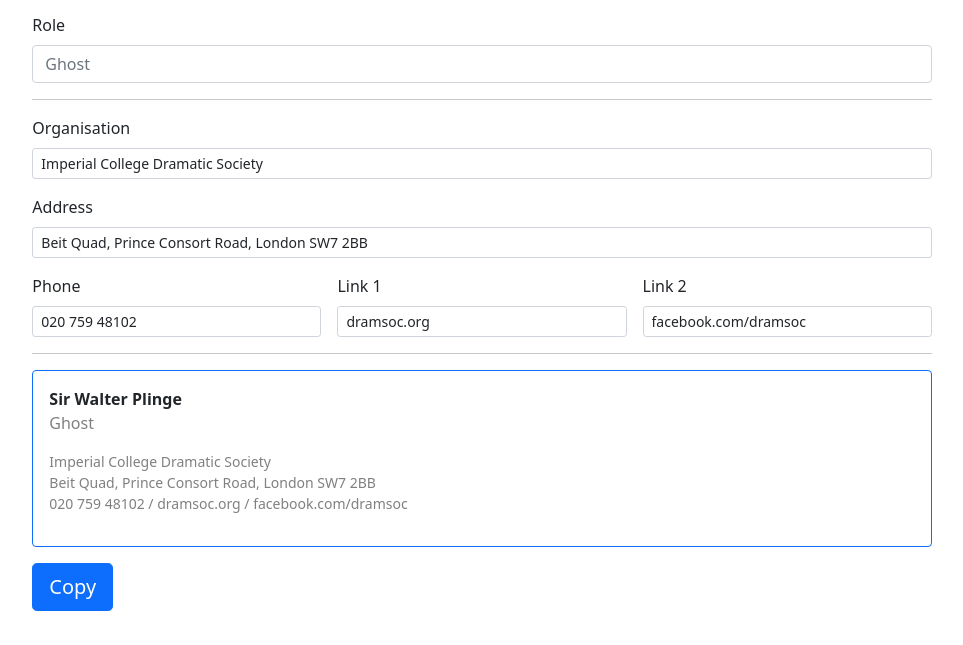
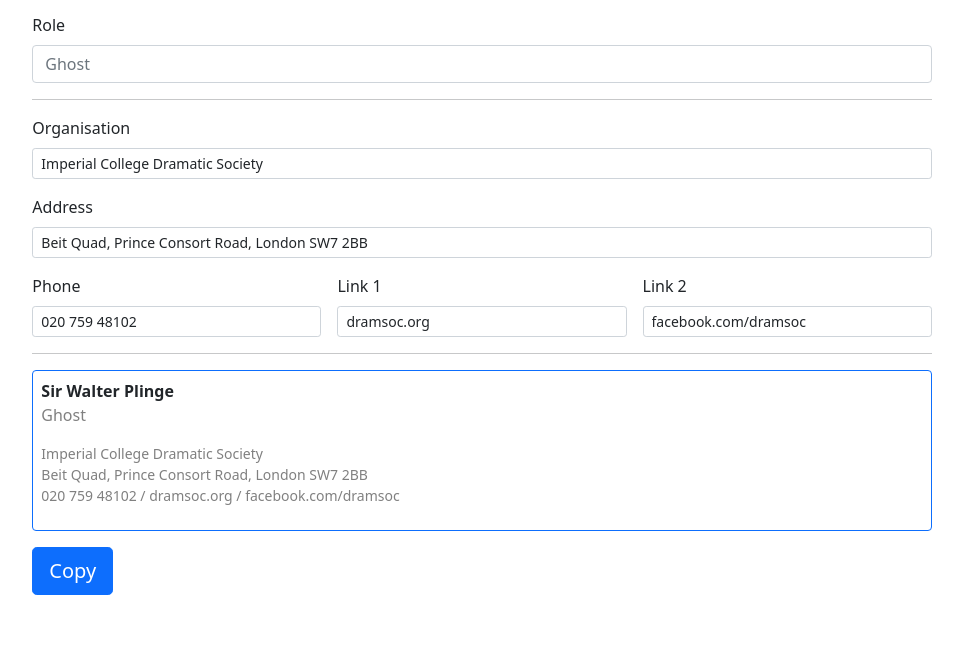
Before and after one commit to dramsoc/email-signature-generator, a plain HTML site: page index.html in a window 1280 px wide. Shown: the part 155-800 px from the top of the page, without its empty margins (158-1121 px from the left). Drawn offline with nearby package versions, Linux system fonts and the light colour scheme.

Commit message:
adjust spacing

```diff
--- a/index.html
+++ b/index.html
@@ -7,7 +7,7 @@
     </head>
     <body>
         <div class="container-md">
-            <div class="row justify-content-md-center align-items-center p-3">
+            <div class="row justify-content-md-center align-items-center p-3 mb-3">
                 <div class="col-sm-12 col-md-10">
                     <h1>DramSoc Email Signature Generator</h1>
                     <form>
@@ -44,7 +44,7 @@
                         </div>
                     </form>
                     <hr>
-                    <div class="col-md-12 sol-sm-12 border border-primary rounded p-sm-3" id="signature">
+                    <div class="col-md-12 sol-sm-12 border border-primary rounded p-2" id="signature">
                         <p>
                             <b id="sig_userName"></b><br>
                             <span id="sig_userRole" style="color:gray;"></span>
@@ -55,7 +55,7 @@
                             <span id="sig_orgPhone"></span> / <span id="sig_orgLink1"></span> / <span id="sig_orgLink2"></span>
                         </small></p>
                     </div>
-                    <button type="button" class="btn btn-primary btn-lg mt-sm-3" onclick="copySignature()">Copy</button>
+                    <button type="button" class="btn btn-primary btn-lg mt-3" onclick="copySignature()">Copy</button>
                 </div>
             </div>
     	</div>
```
